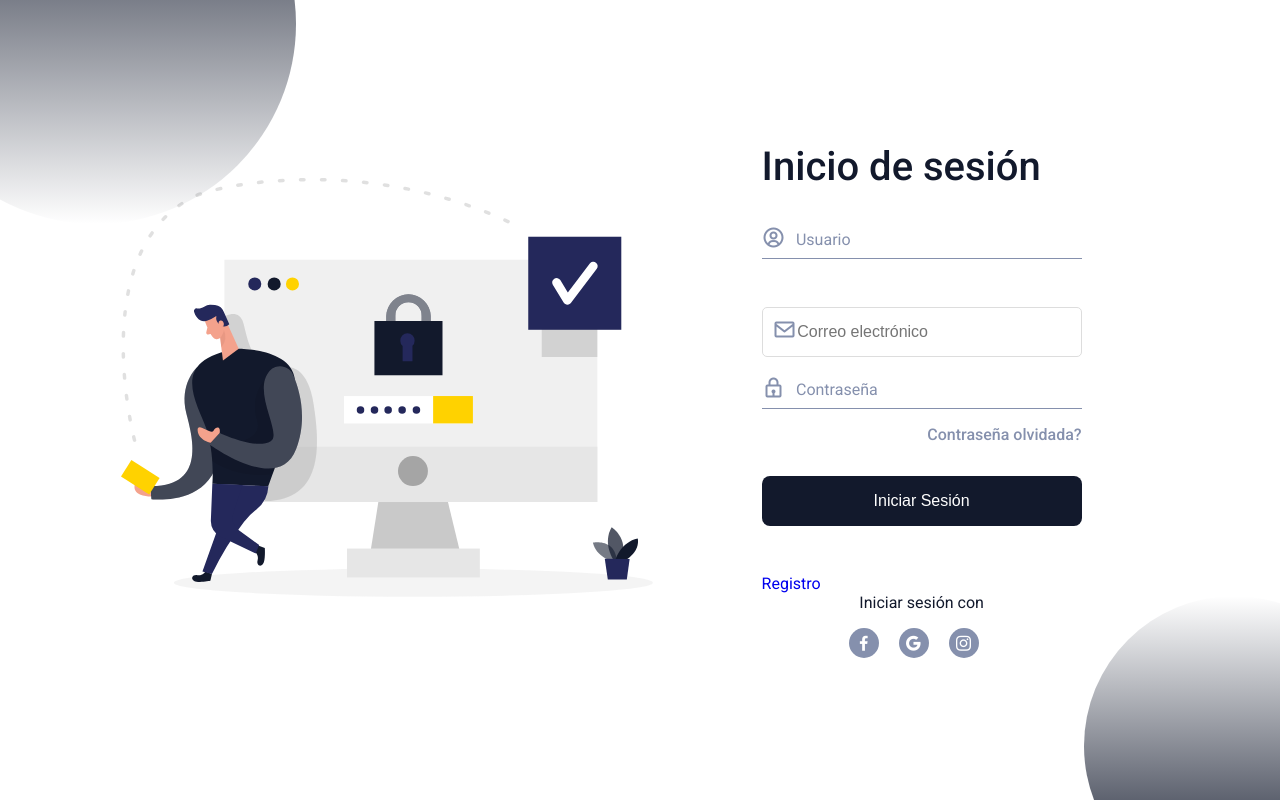
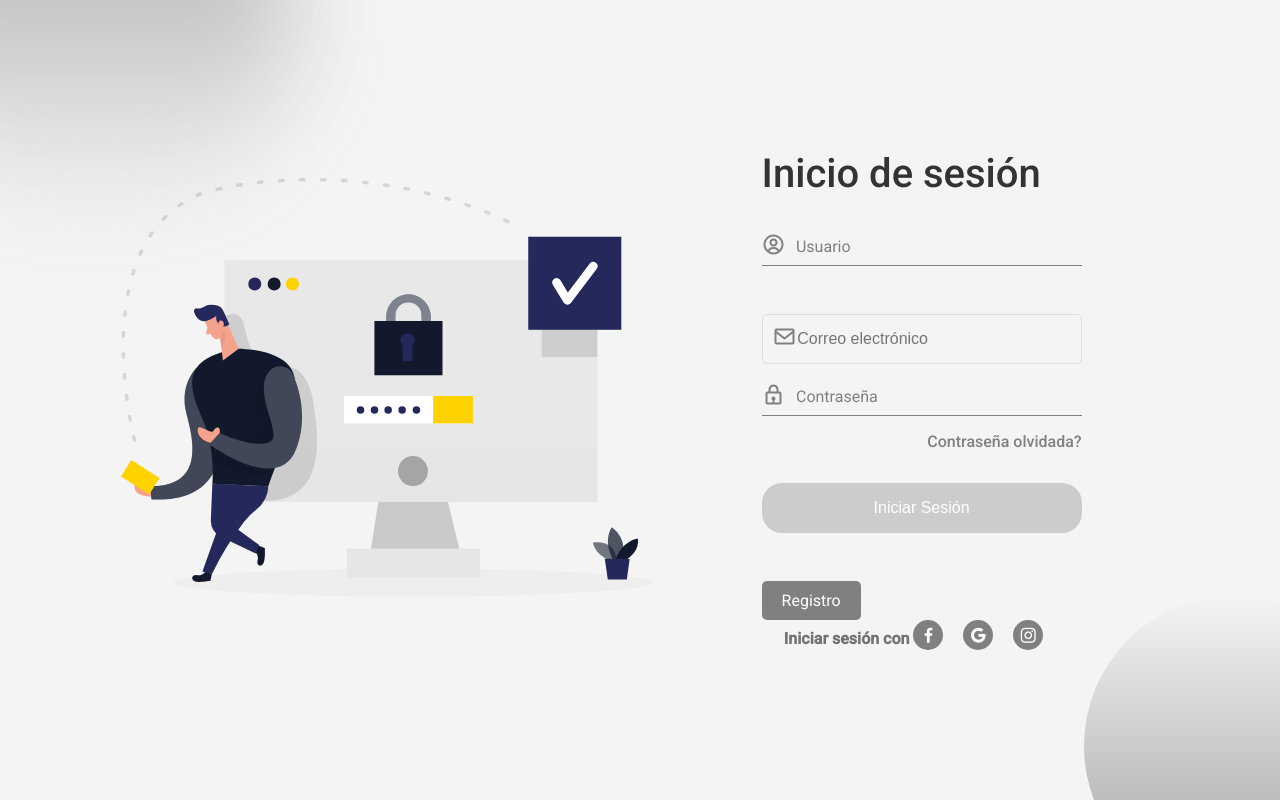
Before and after one commit to Hugoos12/ArreglosyCiberseguridad, a PHP site: page / in a window 1280 px wide. Run offline with PHP 8.4, Linux system fonts and the light colour scheme.

Commit message:
Update styles.css

```diff
--- a/styles.css
+++ b/styles.css
@@ -1,93 +1,94 @@
-
 @import url("https://fonts.googleapis.com/css2?family=Roboto:wght@400;500&display=swap");
 
-
-
-
-:root{
-    --first-color: #12192C;
-    --text-color: #8590AD;
+:root {
+    --first-color: #808080;
+    --text-color: #808080;
+    --hover-color: #2980b9;
+    --body-font: 'Roboto', sans-serif;
+    --big-font-size: 2rem;
+    --normal-font-size: 1rem;
+    --smaller-font-size: 0.875rem;
 }
 
-
-:root{
-    --body-font: 'Roboto', sans-serif;
-    --big-font-size: 2rem;
-    --normal-font-size: 0.938rem;
-    --smaller-font-size: 0.875rem;
-}
-@media screen and (min-width: 768px){
-    :root{
-        --big-font-size: 2.5rem;
-        --normal-font-size: 1rem;
-    }
+*, ::before, ::after {
+    box-sizing: border-box;
 }
 
-
-*,::before,::after{
-    box-sizing: border-box;
-}
-body{
+body {
     margin: 0;
     padding: 0;
     font-family: var(--body-font);
     color: var(--first-color);
+    background-color: #f4f4f4;
 }
-h1{
+
+h1 {
     margin: 0;
 }
-a{
+
+a {
     text-decoration: none;
+    color: var(--text-color);
 }
-img{
+
+img {
     max-width: 100%;
     height: auto;
 }
 
-.l-form{
+.l-form {
     position: relative;
     height: 100vh;
     overflow: hidden;
 }
 
 .shape1,
-.shape2{
+.shape2 {
     position: absolute;
     width: 200px;
     height: 200px;
     border-radius: 50%;
+    opacity: 0.7;
 }
-.shape1{
+
+.shape1 {
     top: -7rem;
     left: -3.5rem;
-    background: linear-gradient(180deg, var(--first-color) 0%, rgba(196,196,196,0) 100%);
+    background: linear-gradient(180deg, var(--first-color) 0%, rgba(196, 196, 196, 0) 100%);
+    filter: blur(50px);
 }
-.shape2{
+
+.shape2 {
     bottom: -6rem;
     right: -5.5rem;
-    background: linear-gradient(180deg, var(--first-color) 0%, rgba(196,196,196,0) 100%);
+    background: linear-gradient(180deg, var(--first-color) 0%, rgba(196, 196, 196, 0) 100%);
     transform: rotate(180deg);
 }
 
-.form{
+.form {
     height: 100vh;
     display: grid;
     justify-content: center;
     align-items: center;
     padding: 0 1rem;
 }
-.form__content{
+
+.form__content {
     width: 290px;
 }
-.form__img{
+
+.form__img {
     display: none;
 }
-.form__title{
-    font-size: var(--big-font-size);
+
+.form__title {
+    font-size: 2.5rem;
     font-weight: 500;
     margin-bottom: 2rem;
+    color: #333;
 }
-.form__div{
+
+.form__div {
     position: relative;
     display: grid;
     grid-template-columns: 7% 93%;
@@ -96,25 +97,25 @@ img{
     border-bottom: 1px solid var(--text-color);
 }
 
-.form__div.focus{
+.form__div.focus {
     border-bottom: 1px solid var(--first-color);
 }
 
-.form__div-one{
+.form__div-one {
     margin-bottom: 3rem;
 }
 
-.form__icon{
+.form__icon {
     font-size: 1.5rem;
     color: var(--text-color);
     transition: .3s;
 }
 
-.form__div.focus .form__icon{
+.form__div.focus .form__icon {
     color: var(--first-color);
 }
 
-.form__label{
+.form__label {
     display: block;
     position: absolute;
     left: .75rem;
@@ -124,16 +125,17 @@ img{
     transition: .3s;
 }
 
-.form__div.focus .form__label{
+.form__div.focus .form__label {
     top: -1.5rem;
     font-size: .875rem;
     color: var(--first-color);
 }
 
-.form__div-input{
+.form__div-input {
     position: relative;
 }
-.form__input{
+
+.form__input {
     position: absolute;
     top: 0;
     left: 0;
@@ -147,7 +149,8 @@ img{
     color: var(--first-color);
     transition: .3s;
 }
-.form__forgot{
+
+.form__forgot {
     display: block;
     text-align: right;
     margin-bottom: 2rem;
@@ -156,11 +159,27 @@ img{
     font-weight: 500;
     transition: .5;
 }
-.form__forgot:hover{
-    color: var(--first-color);
-    transition: .5s;
+
+.form__toggle {
+    display: inline-block;
+    padding: 10px 20px;
+    background-color: var(--first-color);
+    color: #fff;
+    border: none;
+    border-radius: 5px;
+    cursor: pointer;
+    transition: background-color 0.3s, color 0.3s, transform 0.3s;
 }
-.form__button{
+
+.form__toggle:hover {
+    background-color: var(--hover-color);
+}
+
+.form__toggle.rotate {
+    transform: rotate(180deg);
+}
+
+.form__button {
     width: 100%;
     padding: 1rem;
     font-size: var(--normal-font-size);
@@ -173,20 +192,22 @@ img{
     cursor: pointer;
     transition: .3s;
 }
-.form__button:hover{
-    box-shadow: 0px 15px 36px rgba(0,0,0,.15);
+
+.form__button:hover {
+    box-shadow: 0px 15px 36px rgba(0, 0, 0, .15);
 }
 
-/*=== Form social===*/
-.form__social{
+.form__social {
     text-align: center;
 }
-.form__social-text{
-    display: block;
-    font-size: var(--normal-font-size);
-    margin-bottom: 1rem;
+
+.form__social-text {
+    color: #333333ab;
+    font-weight: bold;
+    font-size: 16px;
 }
-.form__social-icon{
+
+.form__social-icon {
     display: inline-flex;
     justify-content: center;
     align-items: center;
@@ -199,31 +220,35 @@ img{
     font-size: 1.25rem;
     border-radius: 50%;
 }
-.form__social-icon:hover{
+
+.form__social-icon:hover {
     background-color: var(--first-color);
 }
 
-@media screen and (min-width: 968px){
-    .shape1{
+@media screen and (min-width: 968px) {
+    .shape1 {
         width: 400px;
         height: 400px;
         top: -11rem;
         left: -6.5rem;
     }
-    .shape2{
+
+    .shape2 {
         width: 300px;
         height: 300px;
         right: -6.5rem;
     }
 
-    .form{
+    .form {
         grid-template-columns: 1.5fr 1fr;
         padding: 0 2rem;
     }
-    .form__content{
+
+    .form__content {
         width: 320px;
     }
-    .form__img{
+
+    .form__img {
         display: block;
         width: 700px;
         justify-self: center;
@@ -236,6 +261,13 @@ img{
         flex-direction: column;
         align-items: center;
         justify-content: center;
+    }
+
+    .form__img {
+        display: block;
+        width: 100%;
+        max-width: 400px;
+        margin: 0 auto;
     }
 
     .form__content {
@@ -252,3 +284,37 @@ img{
         transform: translateY(1);
     }
 }
+
+.form__social-icon {
+    transition: background-color 0.3s, box-shadow 0.3s;
+}
+
+.form__social-icon:hover {
+    background-color: #35495E;
+    box-shadow: 0px 15px 36px rgba(0, 0, 0, 0.15);
+}
+
+.form__button {
+    border-radius: 20px;
+    background-color: #ccc;
+    transition: background-color 0.3s, box-shadow 0.3s;
+}
+
+.form__button:hover {
+    background-color: #99999952;
+}
+
+.form__toggle {
+    display: inline-block;
+    padding: 10px 20px;
+    background-color: #808080;
+    color: #fff;
+    border: none;
+    border-radius: 5px;
+    cursor: pointer;
+    transition: background-color 0.3s, color 0.3s;
+}
+
+.form__toggle:hover {
+    background-color: #696969;
+}
```
